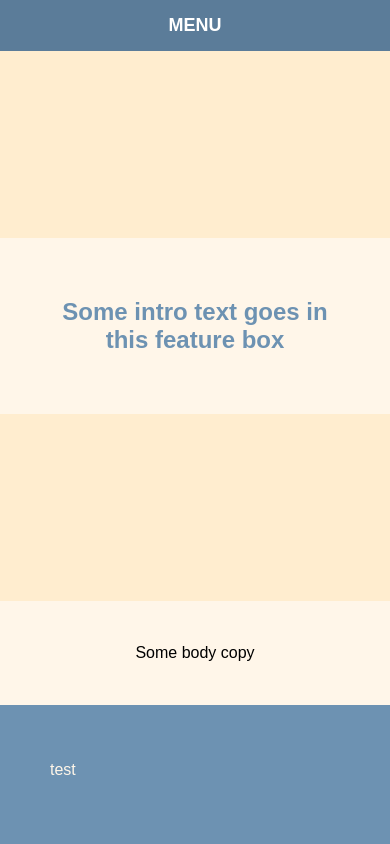
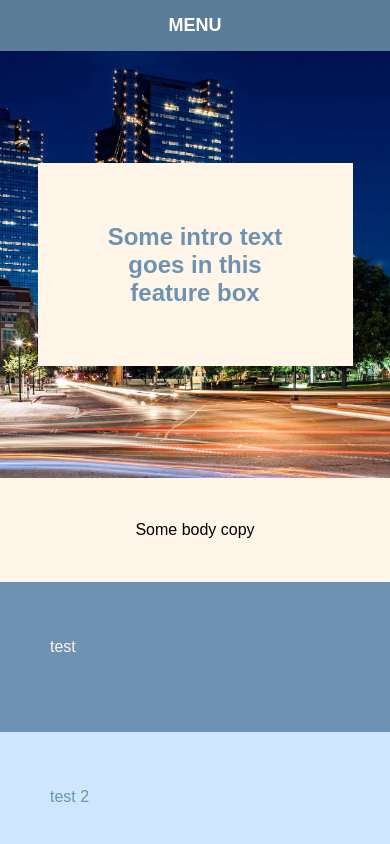
Before and after one commit to everettanthony/flexbox-playground, a plain HTML site: page flexbox-layout.html in a window 390 px wide. Shown: the top 844 px of the page. Drawn offline with Linux system fonts and the light colour scheme.

Commit message:
Content and Style Updates

```diff
--- a/css/styles.css
+++ b/css/styles.css
@@ -104,10 +104,25 @@ body {
 
 .banner {
     align-items: center;
-    background: #FFEDCF;
+    background-image: url(../img/fortworthskyline.jpg);
+    background-position: center center;
+    background-repeat: no-repeat;
+    background-size: cover;
     display: flex;
     justify-content: center;
     height: 550px;
+}
+
+@media (max-width: 900px) {
+    .banner {
+        height: 510px;
+    }
+}
+
+@media (max-width: 600px) {
+    .banner {
+        height: 427px;
+    }
 }
 
 .banner-content {
@@ -115,7 +130,7 @@ body {
     color: #6D92B2;
     padding: 40px 60px;
     text-align: center;
-    max-width: 500px;
+    max-width: 50%;
 }
 
 .main {
```
Also changed, not shown: img/fortworthskyline.jpg (added).
